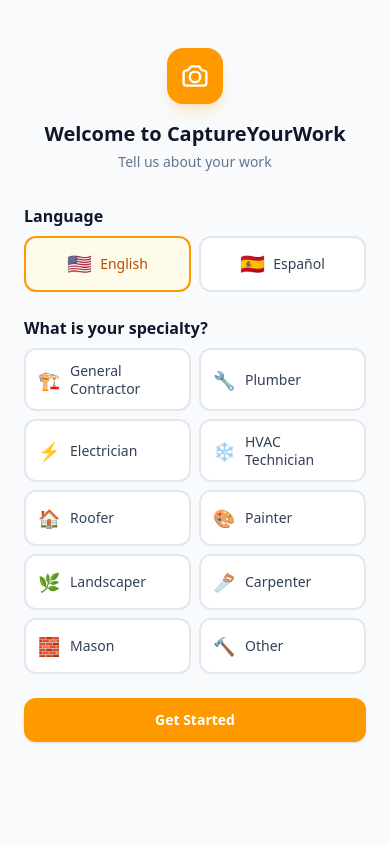
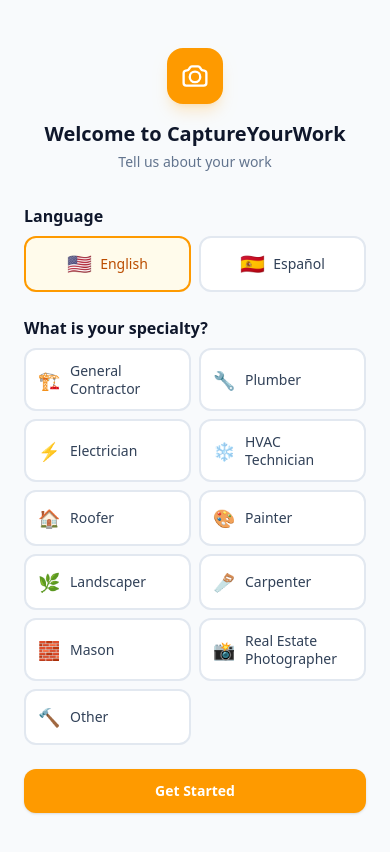
Before and after one commit to bibhord/company_cam_admin, a Next.js app: page /m/onboarding in a window 390 px wide. Shown: the top 852 px of the page. Built offline with nearby package versions, Linux system fonts and the light colour scheme.

Commit message:
add Real Estate Photographer to specialty list
Available in web onboarding, mobile onboarding (with Spanish label),
and the mobile settings dropdown so an existing user can switch into
it. Backend stores specialty as free text — no API changes needed.

```diff
--- a/src/app/m/(app)/settings/page.tsx
+++ b/src/app/m/(app)/settings/page.tsx
@@ -31,6 +31,7 @@ const SPECIALTIES = [
   { value: 'landscaper', label: 'Landscaper', labelEs: 'Jardinero' },
   { value: 'carpenter', label: 'Carpenter', labelEs: 'Carpintero' },
   { value: 'mason', label: 'Mason', labelEs: 'Albañil' },
+  { value: 'real_estate_photographer', label: 'Real Estate Photographer', labelEs: 'Fotógrafo de bienes raíces' },
   { value: 'other', label: 'Other', labelEs: 'Otro' },
 ];
 
--- a/src/app/m/onboarding/page.tsx
+++ b/src/app/m/onboarding/page.tsx
@@ -13,6 +13,7 @@ const SPECIALTIES = [
   { value: 'landscaper', label: 'Landscaper', labelEs: 'Jardinero', icon: '🌿' },
   { value: 'carpenter', label: 'Carpenter', labelEs: 'Carpintero', icon: '🪚' },
   { value: 'mason', label: 'Mason', labelEs: 'Albañil', icon: '🧱' },
+  { value: 'real_estate_photographer', label: 'Real Estate Photographer', labelEs: 'Fotógrafo de bienes raíces', icon: '📸' },
   { value: 'other', label: 'Other', labelEs: 'Otro', icon: '🔨' },
 ];
 
--- a/src/app/onboarding/page.tsx
+++ b/src/app/onboarding/page.tsx
@@ -13,6 +13,7 @@ const SPECIALTIES = [
   { value: 'landscaper', label: 'Landscaper', icon: '🌿' },
   { value: 'carpenter', label: 'Carpenter', icon: '🪚' },
   { value: 'mason', label: 'Mason', icon: '🧱' },
+  { value: 'real_estate_photographer', label: 'Real Estate Photographer', icon: '📸' },
   { value: 'other', label: 'Other', icon: '🔨' },
 ];
 
```
